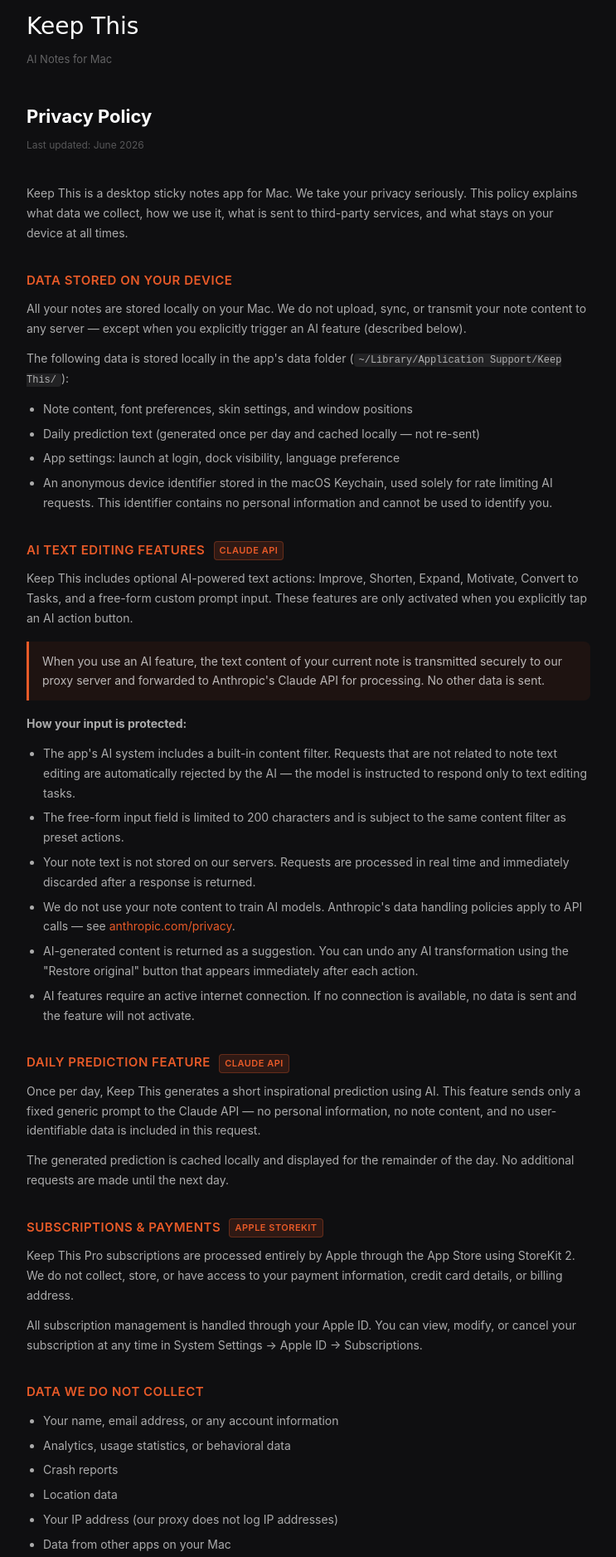
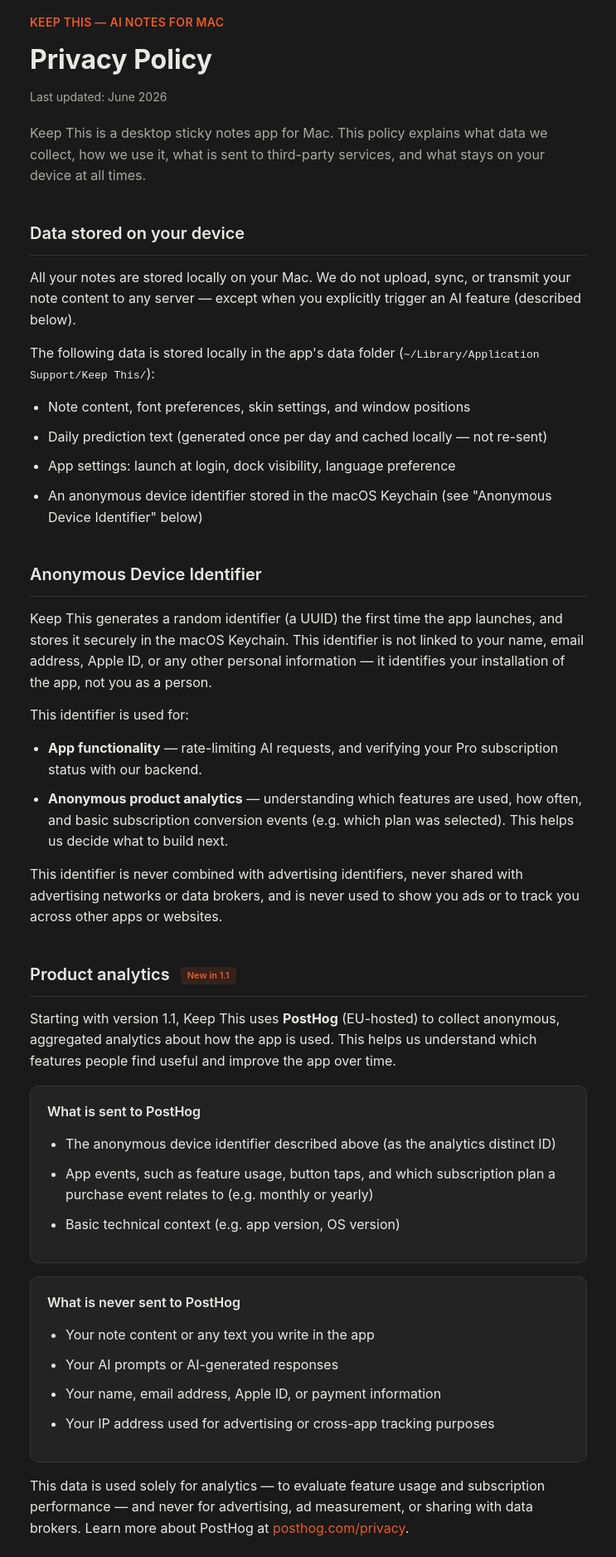
Before and after one commit to mykolateliatnyk-cmyk/keepthis-ai-notes, a plain HTML site: page privacy.html in a window 1280 px wide. Shown: the part 40-1916 px from the top of the page at 83% size, without its empty margins (268-1011 px from the left). Drawn offline with Linux system fonts and the light colour scheme.

Commit message:
Add files via upload

```diff
--- a/privacy.html
+++ b/privacy.html
@@ -2,126 +2,272 @@
 <html lang="en">
 <head>
 <meta charset="UTF-8">
+<title>Privacy Policy — Keep This</title>
 <meta name="viewport" content="width=device-width, initial-scale=1.0">
-<title>Privacy Policy — Keep This</title>
 <style>
-  * { margin: 0; padding: 0; box-sizing: border-box; }
+  :root {
+    --bg: #1a1a1a;
+    --card: #232323;
+    --text: #e8e8e6;
+    --text-dim: #a8a8a4;
+    --accent: #e85a28;
+    --border: #333;
+  }
+  * { box-sizing: border-box; }
   body {
-    font-family: -apple-system, BlinkMacSystemFont, 'Segoe UI', sans-serif;
-    background: #0f0f11;
-    color: #e0e0e0;
-    line-height: 1.7;
-    padding: 48px 24px 80px;
+    background: var(--bg);
+    color: var(--text);
+    font-family: -apple-system, BlinkMacSystemFont, "Segoe UI", Roboto, Helvetica, Arial, sans-serif;
+    line-height: 1.6;
+    margin: 0;
+    padding: 0;
   }
-  .container { max-width: 680px; margin: 0 auto; }
-  .logo {
-    font-family: 'Permanent Marker', 'Marker Felt', cursive;
-    font-size: 28px;
-    color: #ffffff;
+  .wrap {
+    max-width: 720px;
+    margin: 0 auto;
+    padding: 56px 24px 96px;
+  }
+  header {
+    margin-bottom: 40px;
+  }
+  .app-name {
+    font-size: 14px;
+    color: var(--accent);
+    font-weight: 600;
+    letter-spacing: 0.02em;
+    text-transform: uppercase;
+    margin-bottom: 8px;
+  }
+  h1 {
+    font-size: 32px;
+    font-weight: 700;
+    margin: 0 0 8px;
+    color: var(--text);
+  }
+  .updated {
+    color: var(--text-dim);
+    font-size: 14px;
+  }
+  .intro {
+    color: var(--text-dim);
+    font-size: 16px;
+    margin-top: 20px;
+  }
+  section {
+    margin-top: 40px;
+  }
+  h2 {
+    font-size: 20px;
+    font-weight: 600;
+    color: var(--text);
+    margin: 0 0 6px;
+    padding-bottom: 10px;
+    border-bottom: 1px solid var(--border);
+  }
+  .tag {
+    display: inline-block;
+    font-size: 11px;
+    font-weight: 600;
+    color: var(--accent);
+    background: rgba(232, 90, 40, 0.12);
+    border-radius: 4px;
+    padding: 2px 8px;
+    margin-left: 8px;
+    vertical-align: middle;
+    text-transform: none;
+  }
+  p {
+    margin: 14px 0;
+    color: var(--text);
+  }
+  ul {
+    margin: 14px 0;
+    padding-left: 22px;
+  }
+  li {
+    margin-bottom: 10px;
+    color: var(--text);
+  }
+  .card {
+    background: var(--card);
+    border: 1px solid var(--border);
+    border-radius: 10px;
+    padding: 18px 20px;
+    margin: 16px 0;
+  }
+  .card-title {
+    font-weight: 600;
+    color: var(--text);
     margin-bottom: 4px;
   }
-  .subtitle { font-size: 13px; color: rgba(255,255,255,0.35); margin-bottom: 40px; }
-  h1 { font-size: 22px; font-weight: 700; color: #ffffff; margin-bottom: 6px; }
-  .updated { font-size: 12px; color: rgba(255,255,255,0.3); margin-bottom: 36px; }
-  h2 {
-    font-size: 15px; font-weight: 600; color: #e85a28;
-    margin: 32px 0 10px;
-    text-transform: uppercase; letter-spacing: 0.5px;
+  .card-sub {
+    color: var(--text-dim);
+    font-size: 14px;
+    margin: 0;
   }
-  p { font-size: 14px; color: rgba(255,255,255,0.65); margin-bottom: 12px; }
-  ul { padding-left: 20px; margin-bottom: 12px; }
-  li { font-size: 14px; color: rgba(255,255,255,0.65); margin-bottom: 6px; }
-  a { color: #e85a28; text-decoration: none; }
+  a { color: var(--accent); text-decoration: none; }
   a:hover { text-decoration: underline; }
-  .divider { border: none; border-top: 1px solid rgba(255,255,255,0.07); margin: 40px 0; }
-  .footer { font-size: 12px; color: rgba(255,255,255,0.2); margin-top: 48px; text-align: center; }
-  .badge {
-    display: inline-block;
-    background: rgba(232,90,40,0.15);
-    color: #e85a28;
-    border: 1px solid rgba(232,90,40,0.3);
-    border-radius: 4px;
-    font-size: 11px;
-    padding: 1px 6px;
-    margin-left: 6px;
-    vertical-align: middle;
-  }
-  .highlight {
-    background: rgba(232,90,40,0.07);
-    border-left: 3px solid #e85a28;
-    border-radius: 0 8px 8px 0;
-    padding: 12px 16px;
+  table {
+    width: 100%;
+    border-collapse: collapse;
     margin: 16px 0;
     font-size: 14px;
-    color: rgba(255,255,255,0.7);
   }
+  th, td {
+    text-align: left;
+    padding: 10px 12px;
+    border-bottom: 1px solid var(--border);
+    color: var(--text);
+  }
+  th {
+    color: var(--text-dim);
+    font-weight: 600;
+    font-size: 12px;
+    text-transform: uppercase;
+    letter-spacing: 0.02em;
+  }
+  footer {
+    margin-top: 56px;
+    padding-top: 24px;
+    border-top: 1px solid var(--border);
+    color: var(--text-dim);
+    font-size: 13px;
+    display: flex;
+    justify-content: space-between;
+    flex-wrap: wrap;
+    gap: 12px;
+  }
+  footer a { color: var(--text-dim); margin-right: 16px; }
+  footer a:hover { color: var(--accent); }
 </style>
 </head>
 <body>
-<div class="container">
+<div class="wrap">
 
-  <div class="logo">Keep This</div>
-  <div class="subtitle">AI Notes for Mac</div>
-
+  <header>
+    <div class="app-name">Keep This — AI Notes for Mac</div>
     <h1>Privacy Policy</h1>
     <div class="updated">Last updated: June 2026</div>
+    <p class="intro">Keep This is a desktop sticky notes app for Mac. This policy explains what data we collect, how we use it, what is sent to third-party services, and what stays on your device at all times.</p>
+  </header>
 
-  <p>Keep This is a desktop sticky notes app for Mac. We take your privacy seriously. This policy explains what data we collect, how we use it, what is sent to third-party services, and what stays on your device at all times.</p>
-
+  <section>
     <h2>Data stored on your device</h2>
     <p>All your notes are stored locally on your Mac. We do not upload, sync, or transmit your note content to any server — except when you explicitly trigger an AI feature (described below).</p>
-  <p>The following data is stored locally in the app's data folder (<code style="background:rgba(255,255,255,0.08);border-radius:4px;padding:1px 6px;font-size:12px;">~/Library/Application Support/Keep This/</code>):</p>
+    <p>The following data is stored locally in the app's data folder (<code>~/Library/Application Support/Keep This/</code>):</p>
     <ul>
       <li>Note content, font preferences, skin settings, and window positions</li>
       <li>Daily prediction text (generated once per day and cached locally — not re-sent)</li>
       <li>App settings: launch at login, dock visibility, language preference</li>
-    <li>An anonymous device identifier stored in the macOS Keychain, used solely for rate limiting AI requests. This identifier contains no personal information and cannot be used to identify you.</li>
+      <li>An anonymous device identifier stored in the macOS Keychain (see "Anonymous Device Identifier" below)</li>
     </ul>
+  </section>
 
-  <h2>AI text editing features <span class="badge">Claude API</span></h2>
+  <section>
+    <h2>Anonymous Device Identifier</h2>
+    <p>Keep This generates a random identifier (a UUID) the first time the app launches, and stores it securely in the macOS Keychain. This identifier is not linked to your name, email address, Apple ID, or any other personal information — it identifies your installation of the app, not you as a person.</p>
+    <p>This identifier is used for:</p>
+    <ul>
+      <li><strong>App functionality</strong> — rate-limiting AI requests, and verifying your Pro subscription status with our backend.</li>
+      <li><strong>Anonymous product analytics</strong> — understanding which features are used, how often, and basic subscription conversion events (e.g. which plan was selected). This helps us decide what to build next.</li>
+    </ul>
+    <p>This identifier is never combined with advertising identifiers, never shared with advertising networks or data brokers, and is never used to show you ads or to track you across other apps or websites.</p>
+  </section>
+
+  <section>
+    <h2>Product analytics <span class="tag">New in 1.1</span></h2>
+    <p>Starting with version 1.1, Keep This uses <strong>PostHog</strong> (EU-hosted) to collect anonymous, aggregated analytics about how the app is used. This helps us understand which features people find useful and improve the app over time.</p>
+    <div class="card">
+      <div class="card-title">What is sent to PostHog</div>
+      <ul>
+        <li>The anonymous device identifier described above (as the analytics distinct ID)</li>
+        <li>App events, such as feature usage, button taps, and which subscription plan a purchase event relates to (e.g. monthly or yearly)</li>
+        <li>Basic technical context (e.g. app version, OS version)</li>
+      </ul>
+    </div>
+    <div class="card">
+      <div class="card-title">What is never sent to PostHog</div>
+      <ul>
+        <li>Your note content or any text you write in the app</li>
+        <li>Your AI prompts or AI-generated responses</li>
+        <li>Your name, email address, Apple ID, or payment information</li>
+        <li>Your IP address used for advertising or cross-app tracking purposes</li>
+      </ul>
+    </div>
+    <p>This data is used solely for analytics — to evaluate feature usage and subscription performance — and never for advertising, ad measurement, or sharing with data brokers. Learn more about PostHog at <a href="https://posthog.com/privacy" target="_blank" rel="noopener">posthog.com/privacy</a>.</p>
+  </section>
+
+  <section>
+    <h2>AI text editing features <span class="tag">Claude API</span></h2>
     <p>Keep This includes optional AI-powered text actions: Improve, Shorten, Expand, Motivate, Convert to Tasks, and a free-form custom prompt input. These features are only activated when you explicitly tap an AI action button.</p>
-
-  <div class="highlight">
-    When you use an AI feature, the text content of your current note is transmitted securely to our proxy server and forwarded to Anthropic's Claude API for processing. No other data is sent.
-  </div>
-
+    <p>When you use an AI feature, the text content of your current note is transmitted securely to our proxy server and forwarded to Anthropic's Claude API for processing. No other data is sent.</p>
     <p><strong>How your input is protected:</strong></p>
     <ul>
       <li>The app's AI system includes a built-in content filter. Requests that are not related to note text editing are automatically rejected by the AI — the model is instructed to respond only to text editing tasks.</li>
       <li>The free-form input field is limited to 200 characters and is subject to the same content filter as preset actions.</li>
       <li>Your note text is not stored on our servers. Requests are processed in real time and immediately discarded after a response is returned.</li>
-    <li>We do not use your note content to train AI models. Anthropic's data handling policies apply to API calls — see <a href="https://www.anthropic.com/privacy" target="_blank">anthropic.com/privacy</a>.</li>
+      <li>We do not use your note content to train AI models. Anthropic's data handling policies apply to API calls — see <a href="https://anthropic.com/privacy" target="_blank" rel="noopener">anthropic.com/privacy</a>.</li>
       <li>AI-generated content is returned as a suggestion. You can undo any AI transformation using the "Restore original" button that appears immediately after each action.</li>
       <li>AI features require an active internet connection. If no connection is available, no data is sent and the feature will not activate.</li>
     </ul>
+  </section>
 
-  <h2>Daily Prediction feature <span class="badge">Claude API</span></h2>
+  <section>
+    <h2>Daily Prediction feature <span class="tag">Claude API</span></h2>
     <p>Once per day, Keep This generates a short inspirational prediction using AI. This feature sends only a fixed generic prompt to the Claude API — no personal information, no note content, and no user-identifiable data is included in this request.</p>
     <p>The generated prediction is cached locally and displayed for the remainder of the day. No additional requests are made until the next day.</p>
+  </section>
 
-  <h2>Subscriptions & payments <span class="badge">Apple StoreKit</span></h2>
+  <section>
+    <h2>Subscriptions &amp; payments <span class="tag">Apple StoreKit</span></h2>
     <p>Keep This Pro subscriptions are processed entirely by Apple through the App Store using StoreKit 2. We do not collect, store, or have access to your payment information, credit card details, or billing address.</p>
-  <p>All subscription management is handled through your Apple ID. You can view, modify, or cancel your subscription at any time in System Settings → Apple ID → Subscriptions.</p>
+    <p>All subscription management is handled through your Apple ID. You can view, modify, or cancel your subscription at any time in <strong>System Settings → Apple ID → Subscriptions</strong>.</p>
+    <p>As described above, when you start or complete a purchase, an anonymous analytics event noting which plan (monthly or yearly) was selected is recorded. This event is tied to your anonymous device identifier, not to your Apple ID or any payment details.</p>
+  </section>
 
+  <section>
     <h2>Data we do not collect</h2>
     <ul>
       <li>Your name, email address, or any account information</li>
-    <li>Analytics, usage statistics, or behavioral data</li>
+      <li>Payment information, credit card details, or billing address</li>
       <li>Crash reports</li>
       <li>Location data</li>
-    <li>Your IP address (our proxy does not log IP addresses)</li>
+      <li>Your IP address for advertising or tracking purposes</li>
       <li>Data from other apps on your Mac</li>
-    <li>Note content outside of explicit AI feature usage</li>
+      <li>Note content or AI prompts outside of explicit, in-the-moment AI feature usage</li>
     </ul>
+  </section>
 
+  <section>
     <h2>Third-party services</h2>
-  <p>Keep This uses the following third-party services. No personally identifiable information is shared with any of them:</p>
-  <ul>
-    <li><strong>Supabase</strong> — serves as a secure API proxy between Keep This and the Claude API. Supabase does not store your note content. Learn more at <a href="https://supabase.com/privacy" target="_blank">supabase.com/privacy</a>.</li>
-    <li><strong>Anthropic (Claude API)</strong> — processes AI text editing requests and generates daily predictions. Learn more at <a href="https://www.anthropic.com/privacy" target="_blank">anthropic.com/privacy</a>.</li>
-    <li><strong>Apple App Store</strong> — handles all in-app purchases and subscription billing via StoreKit.</li>
-  </ul>
+    <p>Keep This uses the following third-party services. No name, email address, or payment information is shared with any of them:</p>
+    <table>
+      <tr><th>Service</th><th>Purpose</th><th>Data involved</th></tr>
+      <tr>
+        <td>Supabase</td>
+        <td>Secure API proxy between Keep This and the Claude API; subscription verification</td>
+        <td>Note text (in-transit only, not stored), anonymous device identifier</td>
+      </tr>
+      <tr>
+        <td>Anthropic (Claude API)</td>
+        <td>AI text editing and daily prediction generation</td>
+        <td>Note text (only when an AI feature is used), generic prompt for predictions</td>
+      </tr>
+      <tr>
+        <td>PostHog</td>
+        <td>Anonymous product analytics</td>
+        <td>Anonymous device identifier, feature usage events, subscription plan events</td>
+      </tr>
+      <tr>
+        <td>Apple App Store</td>
+        <td>In-app purchases and subscription billing</td>
+        <td>Handled entirely by Apple via StoreKit</td>
+      </tr>
+    </table>
+    <p>Learn more: <a href="https://supabase.com/privacy" target="_blank" rel="noopener">supabase.com/privacy</a> · <a href="https://anthropic.com/privacy" target="_blank" rel="noopener">anthropic.com/privacy</a> · <a href="https://posthog.com/privacy" target="_blank" rel="noopener">posthog.com/privacy</a></p>
+  </section>
 
+  <section>
     <h2>Data security</h2>
     <ul>
       <li>All communication with external services uses HTTPS/TLS encryption</li>
@@ -129,30 +275,38 @@
       <li>Note content is never written to any external storage or database</li>
       <li>We do not have the technical ability to access your locally stored notes</li>
     </ul>
+  </section>
 
+  <section>
     <h2>Children's privacy</h2>
     <p>Keep This is not directed at children under the age of 13. We do not knowingly collect any information from children. The AI features include content filtering that rejects off-topic or harmful prompts. If you believe a child has used the app in a way that raises privacy concerns, please contact us.</p>
+  </section>
 
+  <section>
     <h2>Your rights</h2>
-  <p>Since we do not collect personal data, there is no user account or profile to delete. All locally stored data (notes, settings, predictions) can be removed by uninstalling the app and deleting the app's data folder at <code style="background:rgba(255,255,255,0.08);border-radius:4px;padding:1px 6px;font-size:12px;">~/Library/Application Support/Keep This/</code>.</p>
-  <p>The anonymous device identifier in the Keychain can be cleared by uninstalling the app.</p>
+    <p>Since we do not collect personal data such as your name or email address, there is no user account or profile to delete. All locally stored data (notes, settings, predictions) can be removed by uninstalling the app and deleting the app's data folder at <code>~/Library/Application Support/Keep This/</code>.</p>
+    <p>The anonymous device identifier in the Keychain — and the analytics history associated with it — can be cleared by uninstalling the app. Since the identifier is not linked to your name or email, we are unable to look up or delete an individual's data on request; uninstalling the app is the way to stop further data collection for that installation.</p>
+  </section>
 
+  <section>
     <h2>Changes to this policy</h2>
     <p>We may update this Privacy Policy from time to time. Any changes will be reflected on this page with an updated date. Continued use of the app after changes constitutes acceptance of the updated policy. Significant changes will be communicated through the app.</p>
+  </section>
 
+  <section>
     <h2>Contact</h2>
     <p>If you have any questions about this Privacy Policy or how your data is handled, contact us at:<br>
     <a href="mailto:keepthis.apps@gmail.com">keepthis.apps@gmail.com</a></p>
     <p>We typically respond within 24 hours.</p>
+  </section>
 
-  <hr class="divider">
-
-  <div style="display:flex; gap: 24px; justify-content: center; margin-top: 32px;">
-    <a href="index.html">Support</a>
+  <footer>
+    <div>
+      <a href="https://mykolateliatnyk-cmyk.github.io/keepthis-ai-notes/">Support</a>
       <a href="mailto:keepthis.apps@gmail.com">Contact</a>
     </div>
-
-  <div class="footer" style="margin-top: 24px;">© 2026 Mykola Teliatnyk · Keep This — AI Notes</div>
+    <div>© 2026 Mykola Teliatnyk · Keep This — AI Notes</div>
+  </footer>
 
 </div>
 </body>
```
Lines whose indentation alone changed are shown as unchanged.
